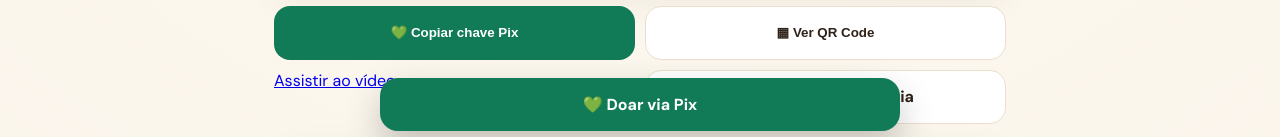
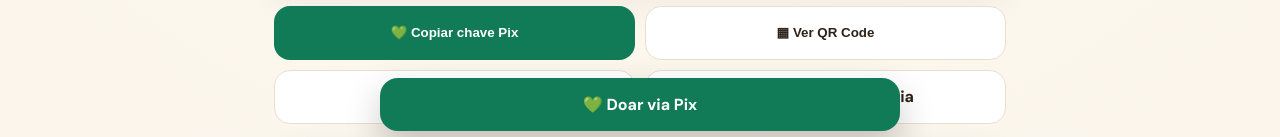
Before and after one commit to Jesusmatheus156/ajude-lourdes, a plain HTML site: page index.html in a window 1280 px wide. Shown: the part 651-788 px from the top of the page. Drawn offline with nearby package versions, Linux system fonts and the light colour scheme.

Commit message:
Refactor Instagram video link for better styling

```diff
--- a/index.html
+++ b/index.html
@@ -155,8 +155,14 @@
       </button>
 
 
-      <a href="https://www.instagram.com/reel/DdRcV-ET8hw/?stkn=cmprcjcxdzE3Y2x2" target="_blank" rel="noopener noreferrer">
-    Assistir ao vídeo
+      <a
+        class="secondary"
+        id="instagramVideoBtn"
+        href="https://www.instagram.com/reel/DdRcV-ET8hw/?stkn=cmprcjcxdzE3Y2x2"
+        target="_blank"
+        rel="noopener noreferrer"
+      >
+        ▶ Assistir ao vídeo
       </a>
 
 
@@ -764,4 +770,4 @@
 
 </body>
 
-      </html>
+</html>
```
